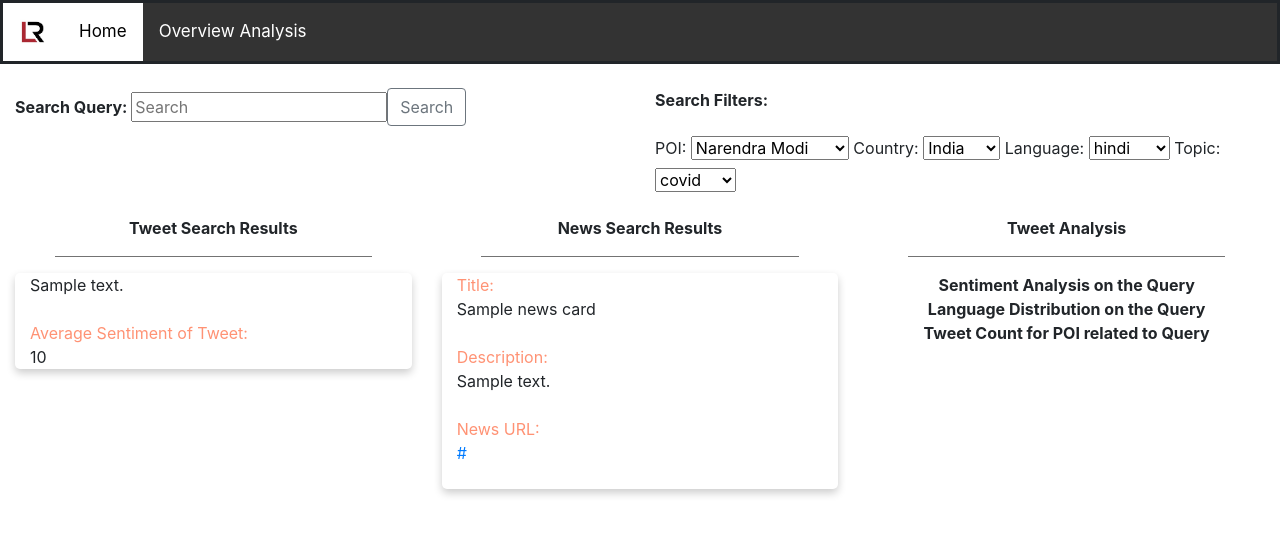
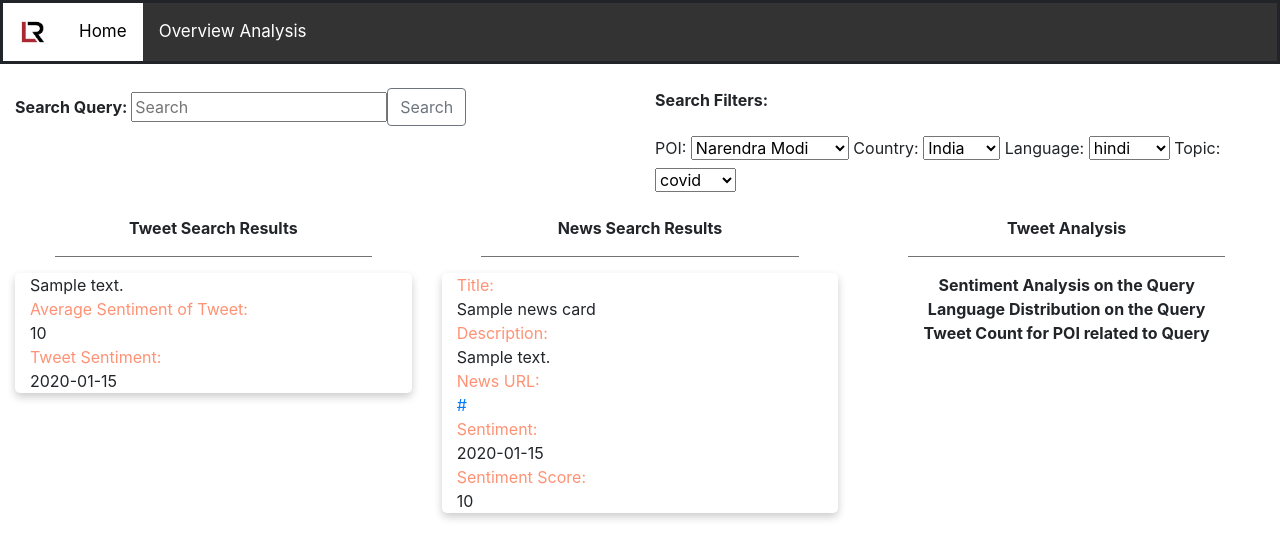
Before and after one commit to paul-vishal/CSE535P4, a Flask app: template templates/basic_page.html in a window 1280 px wide. Shown: the top 559 px of the page. Run offline with Flask 2, Linux system fonts and the light colour scheme; the template is opened without the code that fills it: most values are stand-ins (such as "Sample title", 1, 10 or a date in 2020); some libraries are stand-ins or nearby versions.

Commit message:
added news sentiment and poi tweet chart

```diff
--- a/app.py
+++ b/app.py
@@ -5,6 +5,7 @@ import urllib.request
 import urllib
 import plotly.graph_objs as go
 import json
+from tweet_sentiment_analysis import get_sentiment_score
 
 app = Flask(__name__)
 
@@ -20,8 +21,10 @@ def index():
 
 @app.route('/overview')
 def overview():
-    query_calc = 'http://' + AWS_IP + ':' + AWS_PORT + '/solr/' + SOLR_CORE_NAME + '/select?q=*%3A*&rows=58000'
+    query_calc = 'http://' + AWS_IP + ':' + AWS_PORT + '/solr/' + SOLR_CORE_NAME + '/select?q=*%3A*&rows=90349'
+    query_poi = 'http://' + AWS_IP + ':' + AWS_PORT + '/solr/' + SOLR_CORE_NAME + '/select?q=poi_name%3A*&rows=90349'
     json_file = requests.get(query_calc).json()
+    poi_json = requests.get(query_poi).json()
     hi = 0
     en = 0
     ind_sent = [0, 0, 0, 0]  # pos,neg,neu,mix
@@ -30,12 +33,13 @@ def overview():
     es = 0
     dates = dict()
     poi = dict()
+    for i in poi_json["response"]["docs"]:
+        if i["poi_name"] not in poi.keys():
+            poi[i["poi_name"]] = 0
+        else:
+            poi[i["poi_name"]] += 1
+
     for i in json_file["response"]["docs"]:
-        if "poi_name" in i:
-            if i["poi_name"] not in poi.keys():
-                poi[i["poi_name"]] = 0
-            else:
-                poi[i["poi_name"]] += 1
         date = i["tweet_date"][8:10] + "-" + i["tweet_date"][5:7] + "-" + i["tweet_date"][0:4]
         if date not in dates.keys():
             dates[date] = 0
@@ -108,8 +112,7 @@ def overview():
                                                                us_sent[0] + us_sent[1] + us_sent[2] + us_sent[3]])
     data4 = [trace4]
     country_tweet = json.dumps(data4, cls=plotly.utils.PlotlyJSONEncoder)
-
-    trace5 = go.Bar(x=list(poi.keys()), y=list(poi.values()), orientation='v', opacity=0.7)
+    trace5 = go.Bar(x=list(poi.values()), y=list(poi.keys()), orientation='h', opacity=0.7)
     data5 = [trace5]
     poi_tweet = json.dumps(data5, cls=plotly.utils.PlotlyJSONEncoder)
 
@@ -193,6 +196,10 @@ def tweetnews(query):
     news_docs = news_data['articles']
     news_docs_20 = []
     for article in news_docs:
+        description = article.get('description')
+        sentiment, sentiment_score = get_sentiment_score(description)
+        article['sentiment'] = sentiment
+        article['sentiment_score'] = sentiment_score
         news_docs_20.append(article)
     return news_docs_20
 
--- a/templates/basic_page.html
+++ b/templates/basic_page.html
@@ -86,9 +86,13 @@
                                     <div class="_card">
                                         <div class="cardheader"></div>{{card.tweet_text}}
                                     </div>
-                                    <br>
+
                                     <div class="_card">
                                         <div class="cardheader">Average Sentiment of Tweet: </div>{{card.sentiment_score}}
+                                    </div>
+
+                                    <div class="_card">
+                                        <div class="cardheader">Tweet Sentiment: </div>{{card.sentiment}}
                                     </div>
                                 </div>
                             </div>
@@ -111,13 +115,19 @@
                                 <div class="container">
                                     <div class="_card">
                                         <div class="cardheader"> Title: </div>{{news_card.title}}
-                                    </div><br>
+                                    </div>
                                     <div class="_card">
                                         <div class="cardheader"> Description: </div> {{news_card.description}}
-                                    </div><br>
+                                    </div>
                                     <div class="_card">
                                         <div class="cardheader"> News URL: </div> <a href={{news_card.url}} target="_blank">{{news_card.url}}</a>
-                                    </div><br>
+                                    </div>
+                                    <div class="_card">
+                                        <div class="cardheader"> Sentiment: </div> {{ news_card.sentiment }}
+                                    </div>
+                                    <div class="_card">
+                                        <div class="cardheader"> Sentiment Score: </div> {{ news_card.sentiment_score }}
+                                    </div>
                                     <div class="description">
                                     </div>
                                 </div>
--- a/tweet_sentiment_analysis.py
+++ b/tweet_sentiment_analysis.py
@@ -27,8 +27,8 @@ def save_file(data, filename):
 
 def get_sentiment_score(text):
     comprehend = boto3.client(service_name='comprehend', region_name='us-east-2',
-                              aws_access_key_id='AKIARECXADUDPVTLEIN2',
-                              aws_secret_access_key='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')
+                              aws_access_key_id='AKIAVQIGLH3RB3I3YCEL',
+                              aws_secret_access_key='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')
     sentiment_json = comprehend.detect_sentiment(Text=text, LanguageCode='en')
     sentiment = sentiment_json['Sentiment']
     score = sentiment_json['SentimentScore'][sentiment.capitalize()]
```
Also changed, not shown: test.py (+8 -2 lines).
